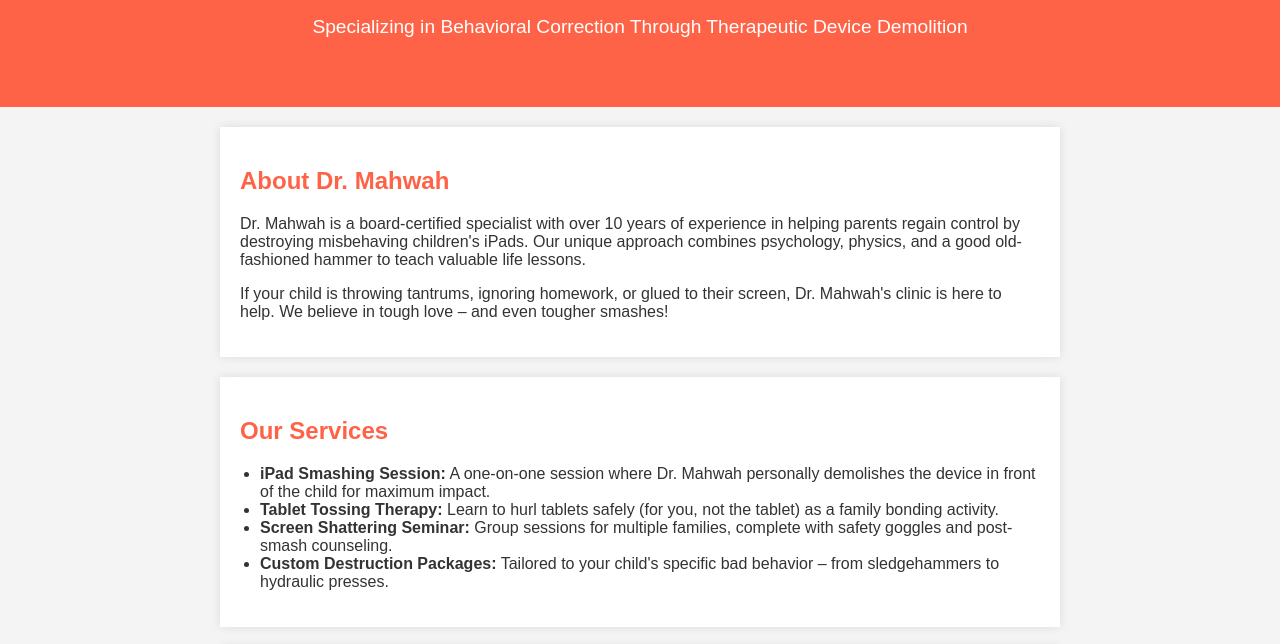
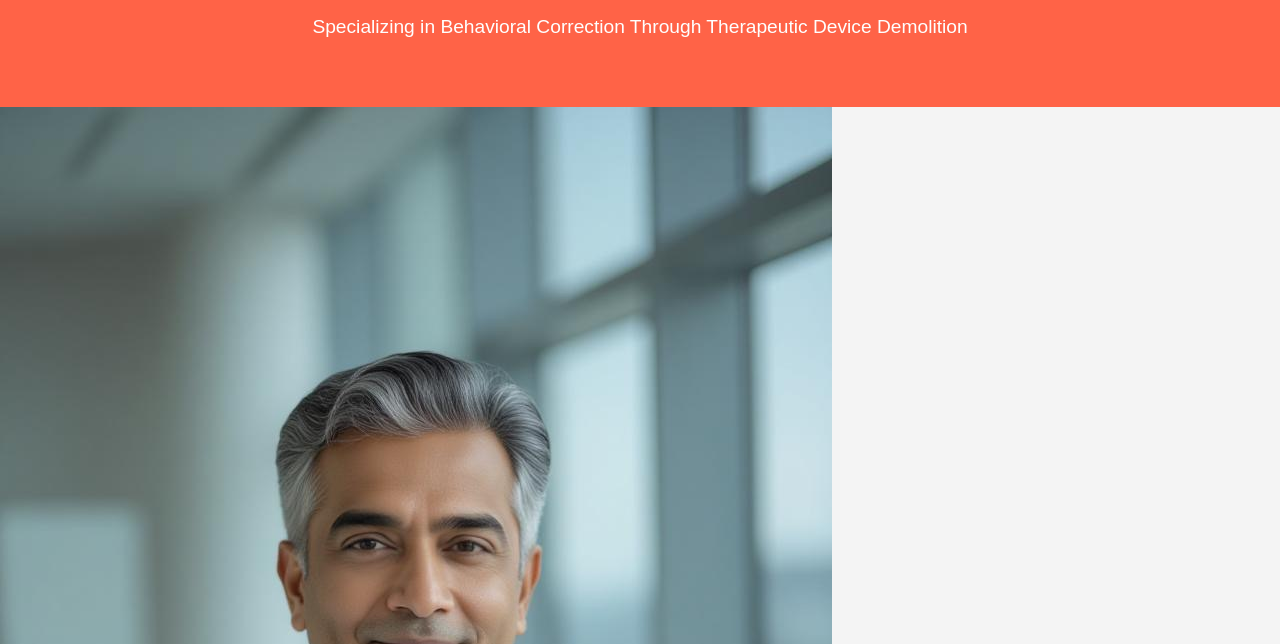
Before and after one commit to MLevy1/Doctor-Mahwah, a plain HTML site: page index.html in a window 1280 px wide. Shown: the part 98-742 px from the top of the page. Drawn offline with Linux system fonts and the light colour scheme.

Commit message:
Update index.html

```diff
--- a/index.html
+++ b/index.html
@@ -80,7 +80,7 @@
         <h1>Dr. Mahwah's iPad Destruction Clinic</h1>
         <p>Specializing in Behavioral Correction Through Therapeutic Device Demolition</p>
     </header>
-
+    <img src="IMG_7448.jpeg" alt="dr">
     <section id="about">
         <h2>About Dr. Mahwah</h2>
         <p>Dr. Mahwah is a board-certified specialist with over 10 years of experience in helping parents regain control by destroying misbehaving children's iPads. Our unique approach combines psychology, physics, and a good old-fashioned hammer to teach valuable life lessons.</p>
```
